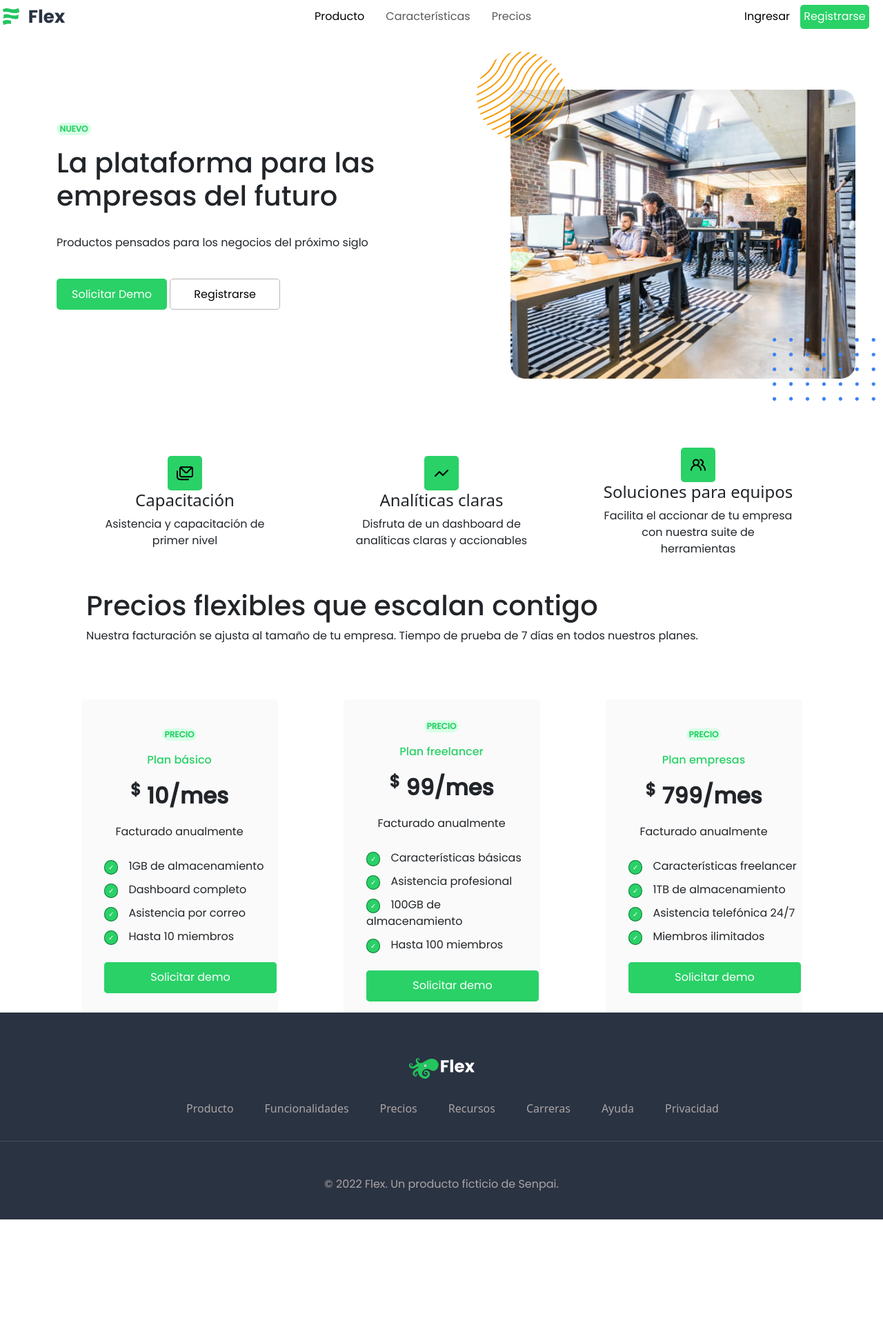
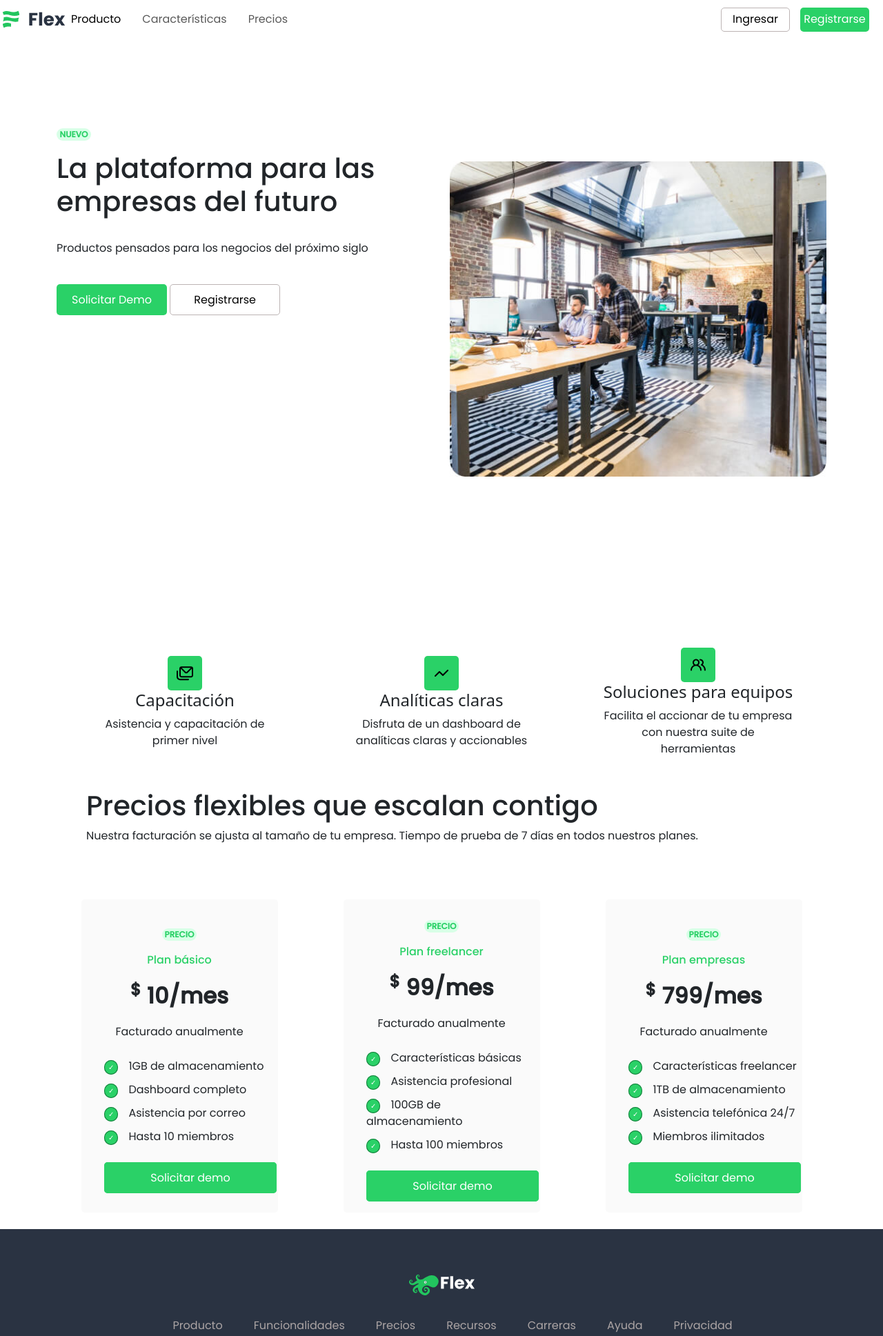
Before and after one commit to H4rdan/ProyectoSenpai, a plain HTML site: page Index.html in a window 1280 px wide. Shown: the top 1937 px of the page at 69% size. Before the commit the page ends 1768 px from the top, so only its background shows below. Drawn offline with nearby package versions, Linux system fonts and the light colour scheme.

Commit message:
Se logro hacerlo responsive y se edito la burger del navbar

```diff
--- a/Index.html
+++ b/Index.html
@@ -19,7 +19,6 @@
   <link
     href="https://fonts.googleapis.com/css2?family=Barlow+Semi+Condensed:wght@500;600&family=Poppins:wght@200;400;500&display=swap"
     rel="stylesheet">
-
 </head>
 
 <body>
@@ -44,11 +43,9 @@
     </div>
   </nav>
   <div class="container-lg">
-
-
-    <article id="marginArticle" class="">
-      <div class="d-flex justify-content-around">
-        <div class="col-6">
+    <article id="marginArticle" class="row">
+      <!-- <div class="d-flex justify-content-around flex-md-row flex-column"> -->
+      <div class="col-md-6">
         <p class="priceGreen2">NUEVO</p>
 
         <h1>La plataforma para las empresas del futuro</h1>
@@ -60,18 +57,18 @@
           <button class="buttonStyle3">Registrarse</button>
         </div>
       </div>
-        <div id="rightContainer" class="col-6">
+      <div class="col-md-6 my-5">
         <div id="imgContainer">
-            <img id="headerJpg" src="/Materiales/header.jpg" alt="" />
-            <div id="imgDetails1">
+          <img id="headerJpg" src="/Materiales/header.jpg" alt="" class="img-fluid" />
+          <!-- <div id="imgDetails1">
             <img src="/Materiales/circle3-yellow.svg" alt="" />
-            </div>
-            <div id="imgDetails2">
+          </div> -->
+          <!-- <div id="imgDetails2">
             <img src="/Materiales/dots3-blue.svg" alt="" />
+          </div> -->
         </div>
       </div>
-        </div>
-      </div>
+      <!-- </div> -->
     </article>
 
     <main id="marginMain">
@@ -209,19 +206,21 @@
     </div>
   </div>
 
-  <footer>
+  <footer class="mt-4">
     <div class="d-flex justify-content-center">
       <img id="whiteLogo" src="./Materiales/logo-senpai-blanco.svg" alt="" />
     </div>
+    <div class="col-lg-12">
       <ul class="customListFooter d-flex justify-content-center">
-      <li>Producto</li>
-      <li>Funcionalidades</li>
-      <li>Precios</li>
-      <li>Recursos</li>
-      <li>Carreras</li>
-      <li>Ayuda</li>
-      <li>Privacidad</li>
+        <li><a class="aColor2" href="">Producto</a></li>
+        <li><a class="aColor2" href="">Funcionalidades</a></li>
+        <li><a class="aColor2" href="">Precios</a></li>
+        <li><a class="aColor2" href="">Recursos</a></li>
+        <li><a class="aColor2" href="">Carreras</a></li>
+        <li><a class="aColor2" href="">Ayuda</a></li>
+        <li><a class="aColor2" href="">Privacidad</a></li>
       </ul>
+    </div>
     <hr class="hrFooter" />
     <div>
       <p class="textFooter d-flex justify-content-center">
--- a/style.css
+++ b/style.css
@@ -20,9 +20,11 @@ h1 {
 }
 
 #optionNav {
-  position: absolute;
+  display: flex;
+  justify-content: center;
   left: 35%;
   gap: 15px;
+  align-items: center;
 }
 
 #navBarPos {
@@ -38,33 +40,33 @@ h1 {
   right: 20px;
 }
 
-#rightContainer {
+/* #rightContainer {
   position: relative;
   left: 100px;
-}
+} */
 
 #imgContainer {
-  position: absolute;
-  bottom: -100px;
+  position: relative;
+  width: auto;
 }
 
 #imgDetails1 {
   position: absolute;
-  bottom: 345px;
-  right: 420px;
+  bottom: 390px;
+  left: -60px;
 }
 
 #imgDetails2 {
   position: absolute;
-  top: 360px;
-  left: 380px;
+  bottom: -35px;
+  left: 480px;
 }
 
-#headerJpg {
+/* #headerJpg {
   width: 500px;
   margin-left: auto;
 }
-
+ */
 .buttonStyle {
   border-radius: 5px;
   background-color: #2ad167;
@@ -83,6 +85,9 @@ h1 {
   color: black;
   font-family: 'Barlow Semi Condensed', sans-serif;
   font-family: 'Poppins', sans-serif;
+  border: solid 1px rgb(188, 180, 180);
+  width: 100px;
+  height: 35px;
 }
 
 .buttonStyle3 {
@@ -155,7 +160,7 @@ h1 {
 footer {
   background-color: #2a3342;
   height: 300px;
-  width: 100%;
+  width: auto;
 }
 
 .customListFooter li {
@@ -299,3 +304,53 @@ label {
   text-decoration: none;
   color: #2ad167;
 }
+
+.aColor2 {
+  text-decoration: none;
+  color: rgb(172, 165, 165);
+}
+
+@media (max-width: 767px) {
+  #marginMain {
+    margin-top: 0;
+  }
+
+  .customListFooter {
+    gap: 10px;
+    display: flex;
+    justify-content: center;
+    flex-wrap: wrap;
+  }
+
+  #btnPosition {
+    display: flex;
+    justify-content: space-evenly;
+    /* gap: 15px; */
+    right: 20px;
+    flex-direction: column;
+    margin-top: 18px;
+    gap: 33px;
+  }
+
+  #optionNav {
+    display: flex;
+    justify-content: flex-start;
+    /* left: 35%; */
+    /* gap: 15px; */
+    /*  align-items: flex-end; */
+    margin-right: 20px;
+    flex-direction: column;
+    align-items: flex-end;
+    margin-top: 18px;
+  }
+
+  .navbar-nav {
+    margin-top: 0;
+    margin: 0;
+    padding: 0;
+  }
+
+  #price {
+    gap: 25px;
+  }
+}
```
Lines whose indentation alone changed are shown as unchanged.
